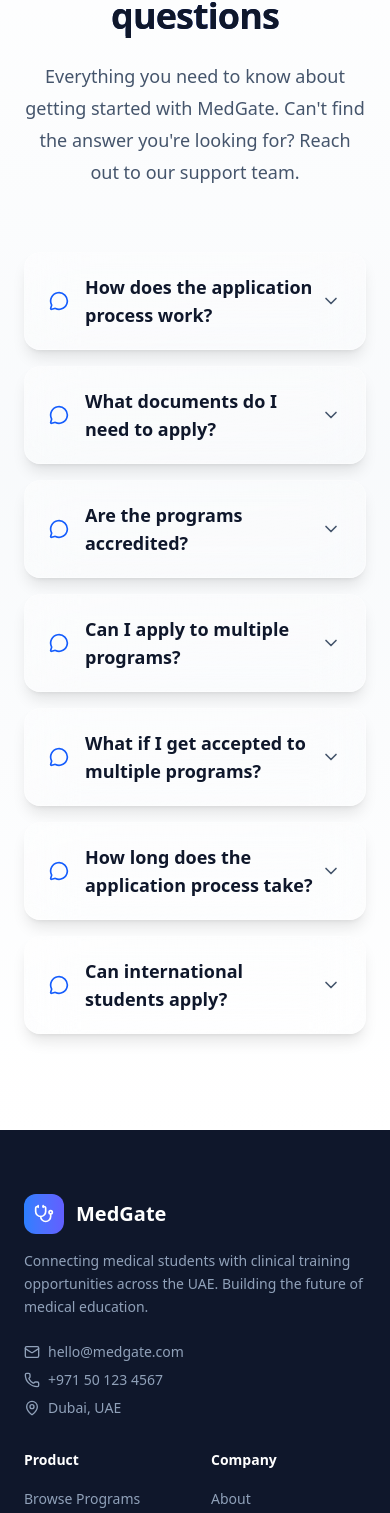
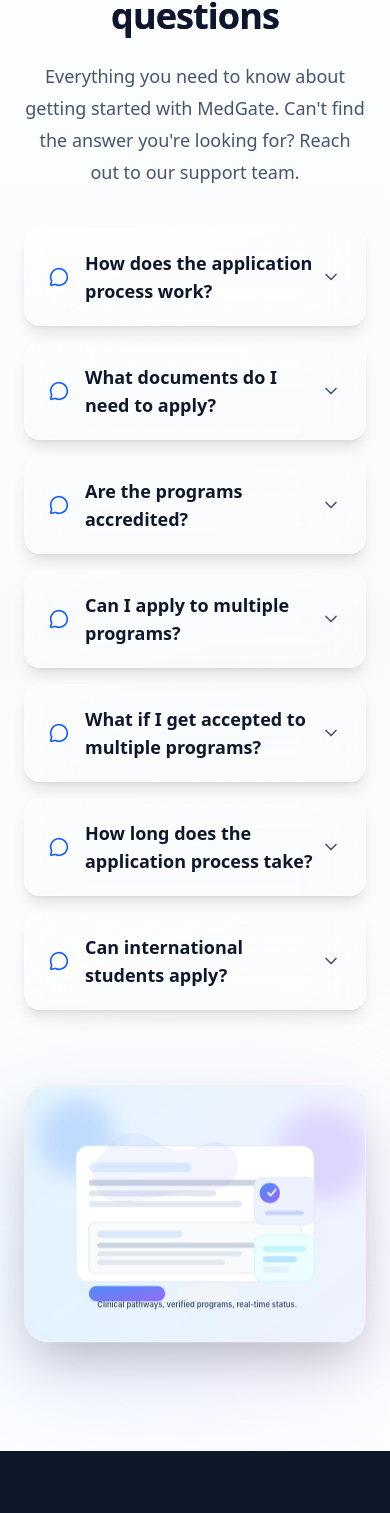
Before and after one commit to s1business84-hub/medgatefinal, a Next.js app in the folder medgate/: page / in a window 390 px wide. Shown: the part 3329-4842 px from the top of the page. Built offline with nearby package versions, Linux system fonts and the light colour scheme.

Commit message:
Add parallax illustration to FAQ section

```diff
--- a/medgate/components/sections/faq.tsx
+++ b/medgate/components/sections/faq.tsx
@@ -1,6 +1,7 @@
 "use client"
 
-import { motion, AnimatePresence } from "framer-motion"
+import Image from "next/image"
+import { motion, AnimatePresence, useScroll, useTransform } from "framer-motion"
 import { ChevronDown, MessageCircle, HelpCircle } from "lucide-react"
 import * as React from "react"
 
@@ -37,6 +38,10 @@
 
 export function FAQ() {
   const [openIndex, setOpenIndex] = React.useState<number | null>(null)
+  const sectionRef = React.useRef<HTMLElement | null>(null)
+  const { scrollYProgress } = useScroll({ target: sectionRef, offset: ["start end", "end start"] })
+  const imageY = useTransform(scrollYProgress, [0, 1], ["-50px", "50px"])
+  const glowY = useTransform(scrollYProgress, [0, 1], ["-30px", "30px"])
 
   const containerVariants = {
     hidden: { opacity: 0 },
@@ -59,13 +64,19 @@
   }
 
   return (
-    <section id="faq" className="py-24 sm:py-32 bg-gradient-to-b from-white via-slate-50 to-white relative overflow-hidden">
+    <section
+      id="faq"
+      ref={sectionRef}
+      className="py-24 sm:py-32 bg-gradient-to-b from-white via-slate-50 to-white relative overflow-hidden"
+    >
       {/* Decorative Elements */}
       <div className="absolute top-0 right-0 w-96 h-96 bg-blue-100 rounded-full mix-blend-multiply filter blur-3xl opacity-20 -z-10" />
       <div className="absolute bottom-0 left-0 w-96 h-96 bg-purple-100 rounded-full mix-blend-multiply filter blur-3xl opacity-20 -z-10" />
 
-      <div className="mx-auto max-w-4xl px-6 lg:px-8">
-        <div className="mx-auto max-w-2xl text-center">
+      <div className="mx-auto max-w-6xl px-6 lg:px-8">
+        <div className="grid lg:grid-cols-[1.05fr,0.95fr] gap-12 items-start">
+          <div className="space-y-10 mx-auto w-full max-w-2xl">
+            <div className="text-center lg:text-left">
               <motion.div
                 initial={{ opacity: 0, scale: 0.8 }}
                 whileInView={{ opacity: 1, scale: 1 }}
@@ -103,16 +114,12 @@
               whileInView="visible"
               viewport={{ once: true }}
               variants={containerVariants}
-          className="mx-auto mt-16 max-w-3xl"
+              className="mx-auto max-w-3xl"
             >
               <div className="space-y-4">
                 <AnimatePresence mode="wait">
                   {faqs.map((faq, index) => (
-                <motion.div
-                  key={index}
-                  variants={itemVariants}
-                  className="group"
-                >
+                    <motion.div key={index} variants={itemVariants} className="group">
                       <motion.div
                         className="relative rounded-2xl border border-white/30 shadow-lg hover:shadow-2xl transition-all duration-300 overflow-hidden backdrop-blur-xl bg-gradient-to-br from-white/40 via-white/20 to-white/10"
                         whileHover={{ y: -4 }}
@@ -177,6 +184,31 @@
               </div>
             </motion.div>
           </div>
+
+          {/* Parallax illustration */}
+          <div className="relative mt-10 lg:mt-0">
+            <motion.div
+              aria-hidden
+              className="absolute -left-10 -right-6 top-6 h-72 rounded-3xl bg-gradient-to-r from-blue-100 via-indigo-100 to-purple-100 blur-3xl opacity-70"
+              style={{ y: glowY }}
+            />
+            <motion.div
+              style={{ y: imageY }}
+              className="relative rounded-3xl overflow-hidden border border-slate-200/60 shadow-2xl bg-white/70 backdrop-blur"
+            >
+              <div className="absolute inset-0 bg-gradient-to-br from-white/30 via-transparent to-blue-50/40" />
+              <Image
+                src="/faq-illustration.svg"
+                alt="Clinician reviewing MedGate application FAQs and program status"
+                width={800}
+                height={600}
+                className="relative z-10 w-full h-auto"
+                priority={false}
+              />
+            </motion.div>
+          </div>
+        </div>
+      </div>
     </section>
   )
 }
```
Also changed, not shown: medgate/public/faq-illustration.svg (added). Lines whose indentation alone changed are shown as unchanged.
